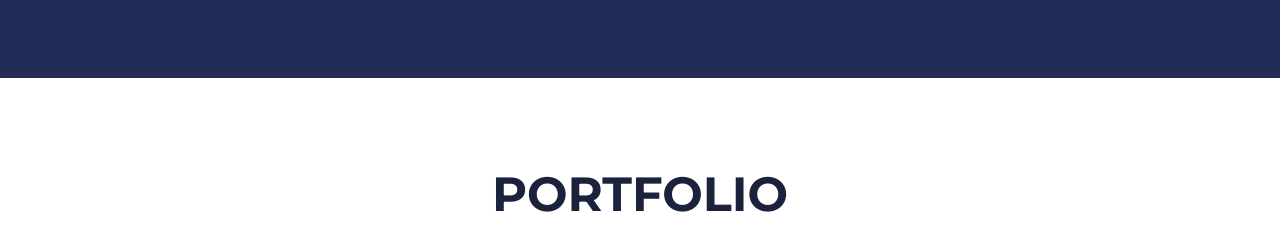
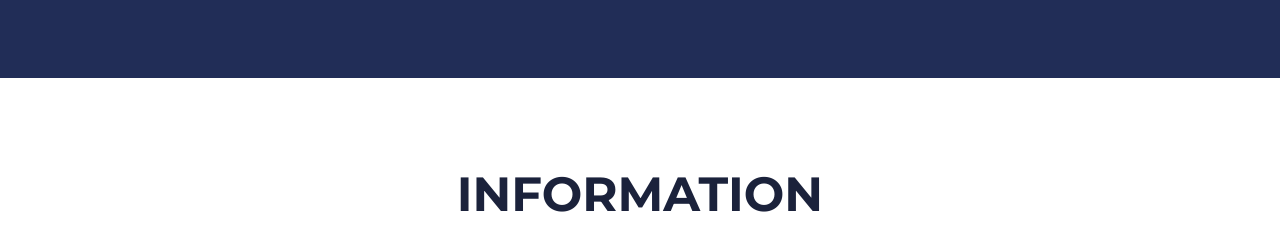
Before and after one commit to OSISMUSAVI/eMading, a plain HTML site: page index.html in a window 1280 px wide. Shown: the part 690-921 px from the top of the page. Drawn offline with nearby package versions, Linux system fonts and the light colour scheme.

Commit message:
Information commit

```diff
--- a/index.html
+++ b/index.html
@@ -54,7 +54,7 @@
         <section class="page-section portfolio" id="portfolio">
             <div class="container">
                 <!-- Portfolio Section Heading-->
-                <h2 class="page-section-heading text-center text-uppercase text-secondary mb-0">Portfolio</h2>
+                <h2 class="page-section-heading text-center text-uppercase text-secondary mb-0">Information</h2>
                 <!-- Icon Divider-->
                 <div class="divider-custom">
                     <div class="divider-custom-line"></div>
```
